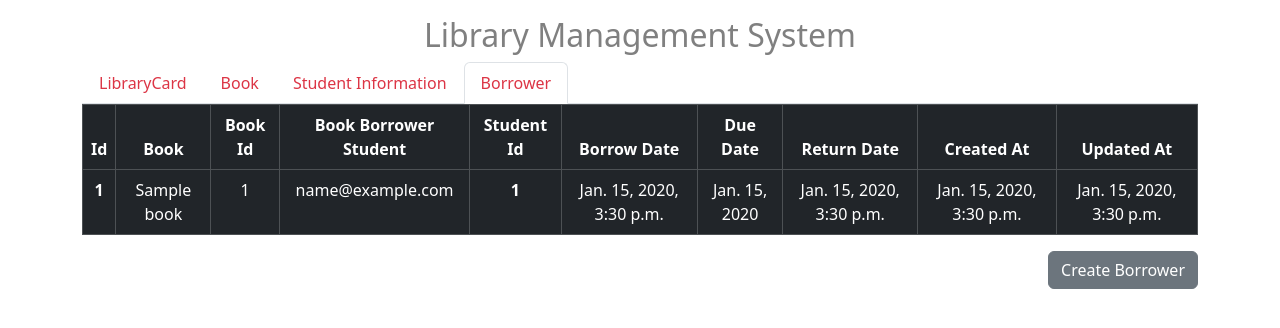
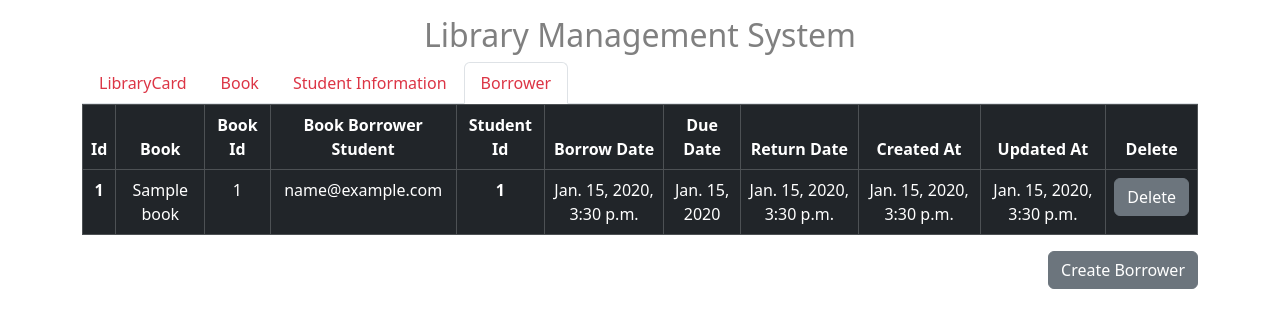
Before and after one commit to Ankur-586/DjangowithAjax, a Django app: page / in a window 1280 px wide, after a click on "Borrower". Shown: the part 66-394 px from the top of the page. Run offline with Django 5.2, Linux system fonts and the light colour scheme; tables that the repository leaves empty hold one stand-in row (values such as "Sample post"); some libraries are stand-ins or nearby versions.

Commit message:
borrower_underprocess

```diff
--- a/Auth/views.py
+++ b/Auth/views.py
@@ -51,5 +51,5 @@ def reg_user(request):
             form_errors = {field: form.errors[field] for field in form.errors}
             return JsonResponse({'errors': form.errors}, status=400)
     else:
-        form = AddUser()
+        form = AddUser(initial={"email": None})
     return render(request, 'Auth/add_user.html', {'form': form})
--- a/LibraryManagementSystem/urls.py
+++ b/LibraryManagementSystem/urls.py
@@ -1,7 +1,9 @@
 from django.urls import path
 from . import views
+from django.urls import reverse
 
 urlpatterns = [
     path('',views.home,name='home'),
     path('borrow/<int:student_pk>/<int:book_pk>', views.borrow_book, name='borrow_book'),
+    path('delete/<int:id>', views.delete, name='delete'),
 ]
--- a/LibraryManagementSystem/views.py
+++ b/LibraryManagementSystem/views.py
@@ -1,7 +1,6 @@
 from django.http import HttpResponse,HttpResponseBadRequest, JsonResponse
 from django.shortcuts import render
 from .models import *
-from django.shortcuts import redirect
 
 def home(request):
     library_card = LibraryCard.objects.all()
@@ -19,6 +18,12 @@ def home(request):
 def borrow_book(request, student_pk, book_pk):
     borrower = save_borrowed_book(request, student_pk, book_pk)
     return borrower
+
+def delete(request, id):
+  member = Borrower.objects.get(id=id)
+  member.delete()
+  return JsonResponse({'message':'Record Deleted!! '})
+
 
 # def home(request):{% url 'borrow_book' student_id book_id %}
 #     library_card = LibraryCard.objects.all()
--- /dev/null
+++ b/static/js/Borrow-Table-Forms/borrow_modal.js
@@ -0,0 +1,36 @@
+$(document).ready(function() {
+    $('#saveChangesBtn').click(function() {
+        // Fetch the selected book and student IDs
+        var selectedBookId = $('#book').val();
+        var selectedStudentId = $('#student').val();
+        // Create data object to be sent via AJAX
+        var formData = {
+            'csrfmiddlewaretoken': $('input[name=csrfmiddlewaretoken]').val(),
+            'student_pk': selectedStudentId,
+            'book_pk': selectedBookId,
+        };
+
+        // Send AJAX request to save the data
+        $.ajax({
+            url: borrowBookUrl.replace('0', selectedStudentId).replace('0', selectedBookId),
+            type: 'POST',
+            data: formData,
+            dataType: 'json',
+            success: function(response) {
+                // Handle success response
+                console.log('Data saved successfully:', response);
+                // Optionally, close the modal or show a success message
+                $('#successMessage').delay(2000).text(response.message).show().fadeOut('slow');
+                // updateBorrowerTable()
+                $('#borrowModal').modal('hide');
+                // Reload the page to update the borrower table
+                //location.reload();
+            },
+            error: function(xhr, status, error) {
+                // Handle error response
+                console.error('Error saving data:', status, error);
+                // Optionally, display an error message to the user
+            }
+        });
+    });
+});
--- /dev/null
+++ b/static/js/home/table_tab.js
@@ -0,0 +1,6 @@
+$(document).ready(function() {
+    $('.nav-tabs a').click(function(e) {
+        e.preventDefault();
+        $(this).tab('show');
+    });
+});
--- a/templates/Create_borrower/borrower.html
+++ b/templates/Create_borrower/borrower.html
@@ -1,3 +1,4 @@
+{% load static %}
 <!-- Modal Start -->
 <div class="modal" id="borrowModal" tabindex="-1" role="dialog" aria-labelledby="borrowModalLabel" aria-hidden="true">
     <div class="modal-dialog modal-dialog-centered" role="document">
@@ -8,7 +9,7 @@
                 </button>
             </div>
             <div class="modal-body">
-                <form method="post" action="">
+                <form method="post" action="" id='myForm'>
                     {% csrf_token %}
                     <div class="form-group">
                         <label for="book">Select Book:</label>
@@ -30,45 +31,20 @@
                     </div>
                     <div class="modal-footer">
                         <button type="button" class="btn btn-secondary" data-bs-dismiss="modal">Close</button>
-                        <button type="button" class="btn btn-primary">Save changes</button>
+                        <button type="button" id="saveChangesBtn" class="btn btn-primary">Save changes</button>
                       </div>
                 </form>
             </div>
         </div>
     </div>
 </div>
-
+<div id="successMessage" class="alert alert-success" role="alert" style="display: none;"></div> </div>
+<!-- Modal End -->
+{% block script %}
+<script src="https://ajax.googleapis.com/ajax/libs/jquery/3.7.1/jquery.min.js"></script>
 <script>
-   /*
-   $(document).ready(function() {
-        $('.nav-tabs a').click(function(e) {
-            e.preventDefault();
-            $(this).tab('show');
-        });
-
-        $('#borrowModal').on('show.bs.modal', function (event) {
-            var button = $(event.relatedTarget) // Button that triggered the modal
-            var bookId = button.data('book-id'); // Extract book ID from button data attribute
-            var studentId = button.data('student-id'); // Extract student ID from button data attribute
-
-            // AJAX call to fetch book and student details
-            $.ajax({
-                url: "", // Replace with your actual URL pattern for fetching details
-                data: {
-                    'book_pk': bookId,
-                    'student_pk': studentId
-                },
-                success: function(response) {
-                    // Update modal form with retrieved details (if needed)
-                    $('#book').val(response.book_id); // Assuming you have a select element with ID "book"
-                    $('#student').val(response.student_id); // Assuming you have a select element with ID "student"
-                },
-                error: function(jqXHR, textStatus, errorThrown) {
-                    console.error("Error fetching borrow details:", textStatus, errorThrown);
-                    // Handle errors appropriately (e.g., display an error message)
-                }
-            });
-        });
-    }); */
+    var borrowBookUrl = "{% url 'borrow_book' 0 0 %}";
 </script>
-<!-- Modal End -->
+<script src="{% static 'js/Borrow-Table-Forms/borrow_modal.js' %}"></script>
+{% endblock %}
+<html></div>
--- a/templates/home.html
+++ b/templates/home.html
@@ -106,12 +106,13 @@
                             <th scope="col">Return Date</th>
                             <th scope="col">Created At</th>
                             <th scope="col">Updated At</th>
-
+                            <th scope="col">Delete</th>
                         </tr>
                     </thead>
                     <tbody>
                         {% for borrow in borrower %}
                         <tr>
+                            <tr id="borrowerRow_{{ borrow.id }}">
                             <th scope="row">{{ borrow.id }}</th>
                             <td>{{ borrow.book }}</td>
                             <td>{{ borrow.book.id }}</td>
@@ -122,6 +123,7 @@
                             <td>{{ borrow.return_date }}</td>
                             <td>{{ borrow.created_at }}</td>
                             <td>{{ borrow.updated_at }}</td>
+                            <td><button type='button' class="btn btn-secondary delete-btn" data-borrower-id="{{ borrow.id }}">Delete</button></td>
                         </tr>
                         {% endfor %}
                     </tbody>
@@ -132,6 +134,7 @@
             </div>
         </div>
     </div>
+    <div id="successMessage" class="alert alert-success" role="alert" style="display: none;"></div> </div>
     <!-- Includes Bootstrap Modal -->
     {% include 'Create_borrower/borrower.html' %}
     <!-- Comment Close -->
@@ -139,13 +142,33 @@
 {% endblock content %}
 
 {% block scripts %}
+
+<script src="{% static 'js/home/table_tab.js' %}"></script>
 <script>
     $(document).ready(function() {
-        $('.nav-tabs a').click(function(e) {
-            e.preventDefault();
-            $(this).tab('show');
+        $('.delete-btn').click(function() {
+            // Fetch the borrower ID associated with the clicked button
+            var borrowerId = $(this).data('borrower-id');
+            console.log('Borrower ID:', borrowerId);
+            var csrftoken = $('input[name=csrfmiddlewaretoken]')[0].value;
+            var formData = {
+                'csrfmiddlewaretoken': csrftoken,
+            }
+             $.ajax({
+                 url: "{% url 'delete' 0 %}".replace('0', borrowerId),
+                 headers: {
+                    'X-CSRFToken': csrftoken  // Include CSRF token in request headers
+                },
+                 type: 'DELETE',
+                 success: function(response) {
+                    $('#successMessage').delay(2000).text(response.message).show().fadeOut('slow');
+                    $('#borrowerRow_' + borrowerId).remove();
+                 },
+                 error: function(xhr, status, error) {
+                     // Handle error response
+                 }
+             });
         });
     });
 </script>
-
 {% endblock %}
```
Also changed, not shown: LibraryManagementSystem/models.py (line endings or trailing spaces).
